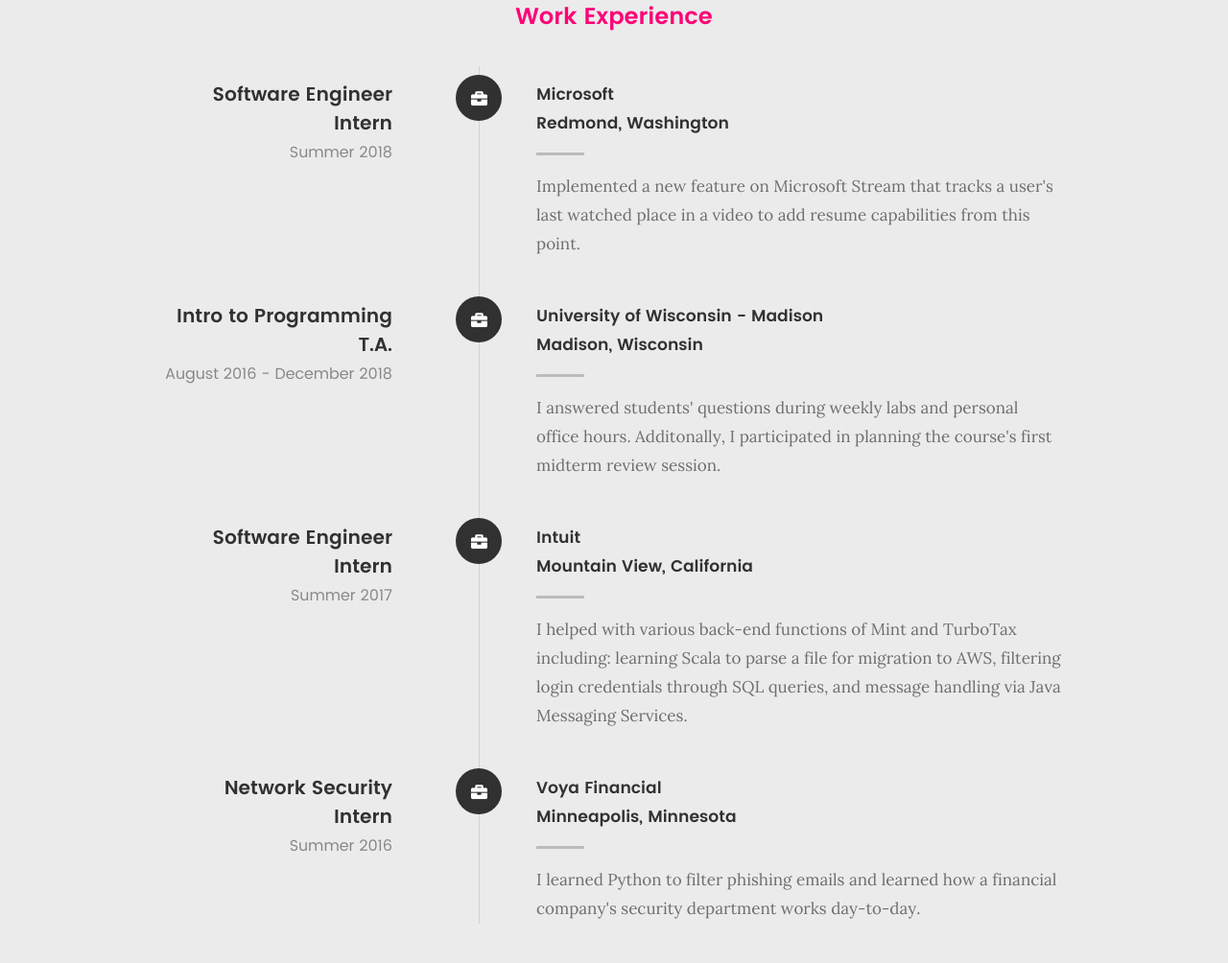
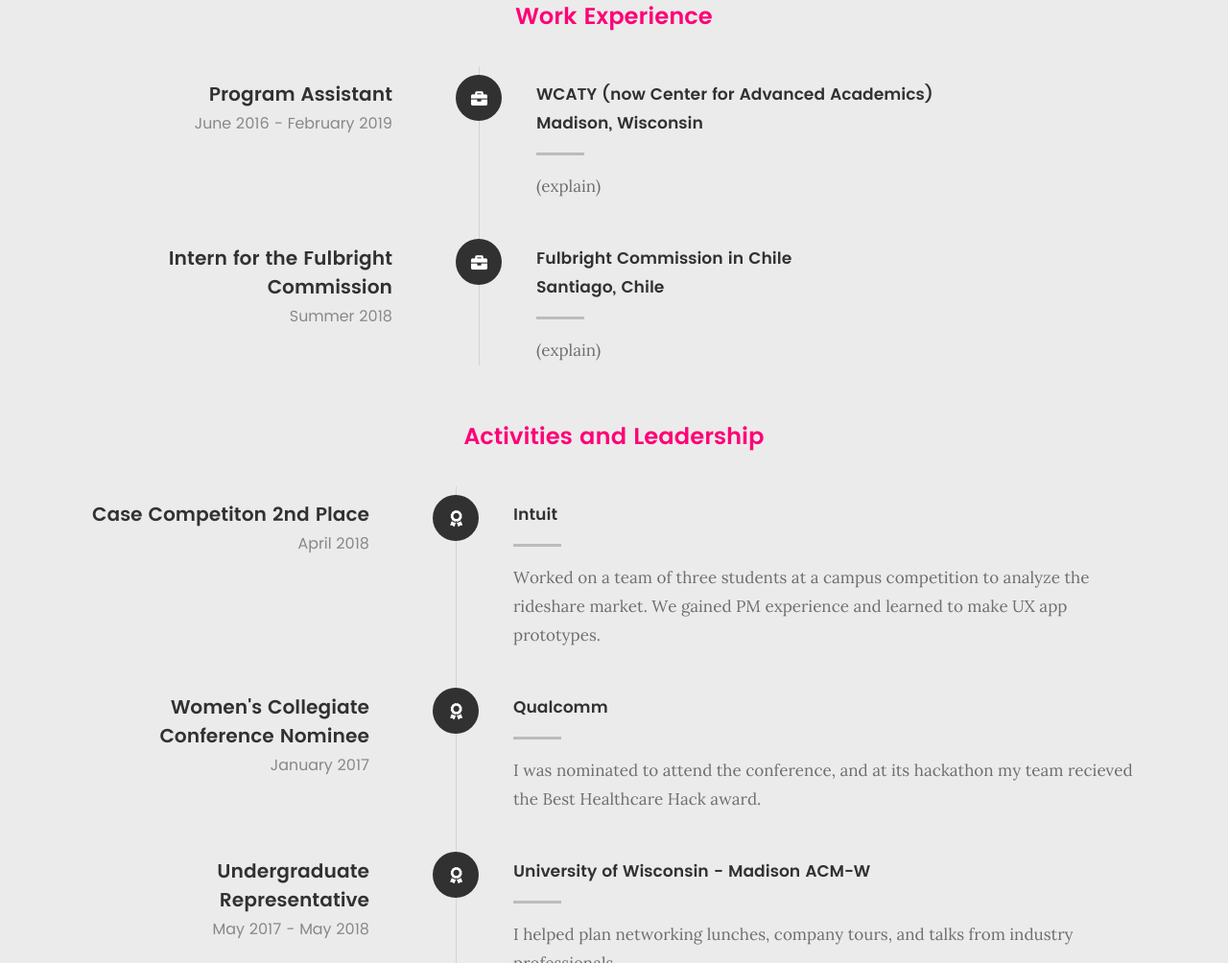
Before and after one commit to sophstous/sophia, a plain HTML site: page index.html in a window 1280 px wide. Shown: the part 1796-2800 px from the top of the page at 96% size. Drawn offline with Linux system fonts and the light colour scheme.

Commit message:
Update index.html

```diff
--- a/index.html
+++ b/index.html
@@ -74,7 +74,7 @@
 	   			<h1>I'm Sophie.</h1>
 
 	   			<p class="intro-position">
-	   				<span>Full- Stack Developer</span>
+	   				<span>(title)</span>
 	   			</p>
 
 	   			<a class="button stroke smoothscroll" href="#about" title="">More About Me</a>
@@ -105,7 +105,7 @@
 
    			<div class="intro-info">
 
-   				<img src="images/profile-pic.jpg" alt="Profile Picture">
+   				<img src="images/pic.jpg" alt="Profile Picture">
 
    				<p class="lead">I'm a recent graduate from the University of Wisconsin - Madison in International Studies with a certificate in Environmental Studies. I love learning about different cultures and meeting new people. My favorite job experience was being the Summer Intern with the Fulbright Commission in Santiago, Chile as it was the conjunction of my academics and personal values.
 				<br /> <br />In my spare time, I like to do puzzles, play the piano, try new restaurants, and travel.</p>
@@ -150,14 +150,14 @@
 	   				</div>
 
 	   				<div class="timeline-header">
-	   					<h3>Software Engineer Intern</h3>
-	   					<p>Summer 2018</p>
+	   					<h3>Program Assistant</h3>
+	   					<p>June 2016 - February 2019</p>
 	   				</div>
 
 	   				<div class="timeline-content">
-	   					<h4>Microsoft
-						<br />Redmond, Washington</h4>
-	   					<p>Implemented a new feature on Microsoft Stream that tracks a user's last watched place in a video to add resume capabilities from this point.</p>
+	   					<h4>WCATY (now Center for Advanced Academics)
+						<br />Madison, Wisconsin</h4>
+	   					<p>(explain)</p>
 	   				</div>
 
 	   			</div> <!-- /timeline-block -->
@@ -169,51 +169,14 @@
 	   				</div>
 
 	   				<div class="timeline-header">
-	   					<h3>Intro to Programming T.A.</h3>
-	   					<p>August 2016 -  December 2018</p>
+	   					<h3>Intern for the Fulbright Commission</h3>
+	   					<p>Summer 2018</p>
 	   				</div>
 
 	   				<div class="timeline-content">
-	   					<h4>University of Wisconsin - Madison
-						<br />Madison, Wisconsin</h4>
-	   					<p>I answered students' questions during weekly labs and personal office hours. Additonally, I participated in planning the course's first midterm review session.</p>
-	   				</div>
-
-	   			</div> <!-- /timeline-block -->
-
-	   			<div class="timeline-block">
-
-	   				<div class="timeline-ico">
-	   					<i class="fa fa-briefcase"></i>
-	   				</div>
-
-	   				<div class="timeline-header">
-	   					<h3>Software Engineer Intern</h3>
-	   					<p>Summer 2017</p>
-	   				</div>
-
-	   				<div class="timeline-content">
-	   					<h4>Intuit
-						<br />Mountain View, California</h4>
-	   					<p>I helped with various back-end functions of Mint and TurboTax including: learning Scala to parse a file for migration to AWS, filtering login credentials through SQL queries, and message handling via Java Messaging Services. </p>
-	   				</div>
-				</div>
-
-				<div class="timeline-block">
-
-	   				<div class="timeline-ico">
-	   					<i class="fa fa-briefcase"></i>
-	   				</div>
-
-					<div class="timeline-header">
-	   					<h3>Network Security Intern</h3>
-	   					<p>Summer 2016</p>
-	   				</div>
-
-	   				<div class="timeline-content">
-	   					<h4>Voya Financial
-						<br />Minneapolis, Minnesota</h4>
-	   					<p>I learned Python to filter phishing emails and learned how a financial company's security department works day-to-day. </p>
+	   					<h4>Fulbright Commission in Chile
+						<br />Santiago, Chile</h4>
+	   					<p>(explain)</p>
 	   				</div>
 
 	   			</div> <!-- /timeline-block -->
@@ -228,7 +191,7 @@
 
    		<div class="col-twelve resume-header">
 
-   			<h2>Awards & Leadership</h2>
+   			<h2>Activities and Leadership</h2>
 
    		</div> <!-- /resume-header -->
 
```
